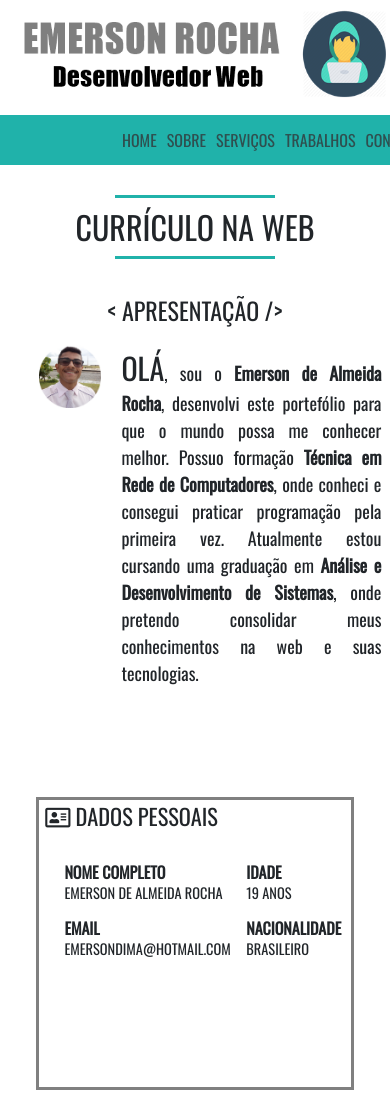
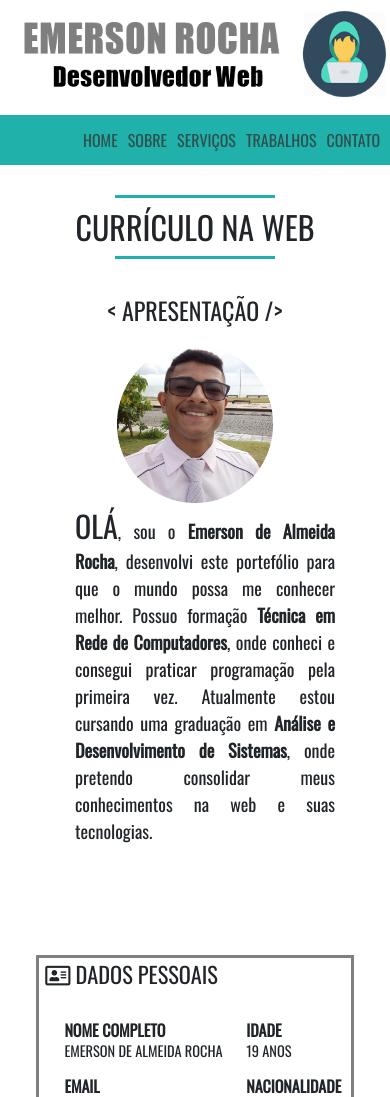
Before and after one commit to Emerson2017/PORTIFOLIO, a PHP site: page /sobre.php in a window 390 px wide; the page is wider, and only the part inside the window is pictured. Shown: the top 1097 px of that part. Run offline with PHP 8.4, Linux system fonts and the light colour scheme; some libraries are stand-ins or nearby versions.

Commit message:
alteracoes de responsividade

```diff
--- a/css/style.css
+++ b/css/style.css
@@ -4,8 +4,6 @@
       .personal {
       		 display: flex;
              flex-direction: column !important;
-             /*height: 50% !important;*/
-             /*background-color: blue;*/
              height: 34% !important;
              align-items: center !important;
 
@@ -27,14 +25,31 @@
 		justify-content: space-around !important;
 		height: 28% !important;
 	}
+}
 
+@media only screen and (max-width: 600px) {
+	#container-descrition{
+		flex-direction: column !important;
+		justify-content: center;
+		align-items: center;
+	}
+	#img-perfil{
+		width: 50% !important;
+	}
 }
+
+@media only screen and (max-width: 800px) {
+	#navegation div{
+		width: 60% !important;
+	}
+}
+
 
 /*GERAL*/
 html, body {
 	padding: 0px;
 	margin: 0px;
-	width: 100%;
+	width: 100% !important;
 	height: 100%;
 }
 
@@ -255,13 +270,12 @@ ul{
 
 #navegation{
 	display: flex;
-	justify-content: center;
+	justify-content: space-around;
 	background-color: #20B2AA;
 	align-items: center;
 	width: 100%;
 	height: 50px;
 	margin-top: 15px;
-	/*position: fixed*/
 
 }
 
```
